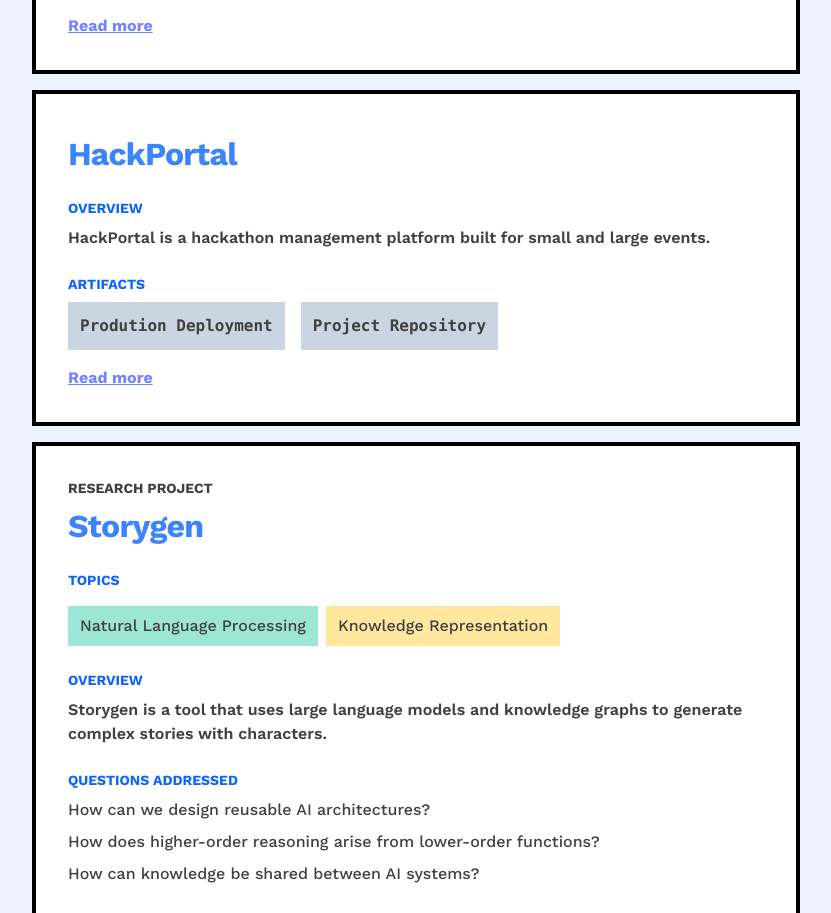
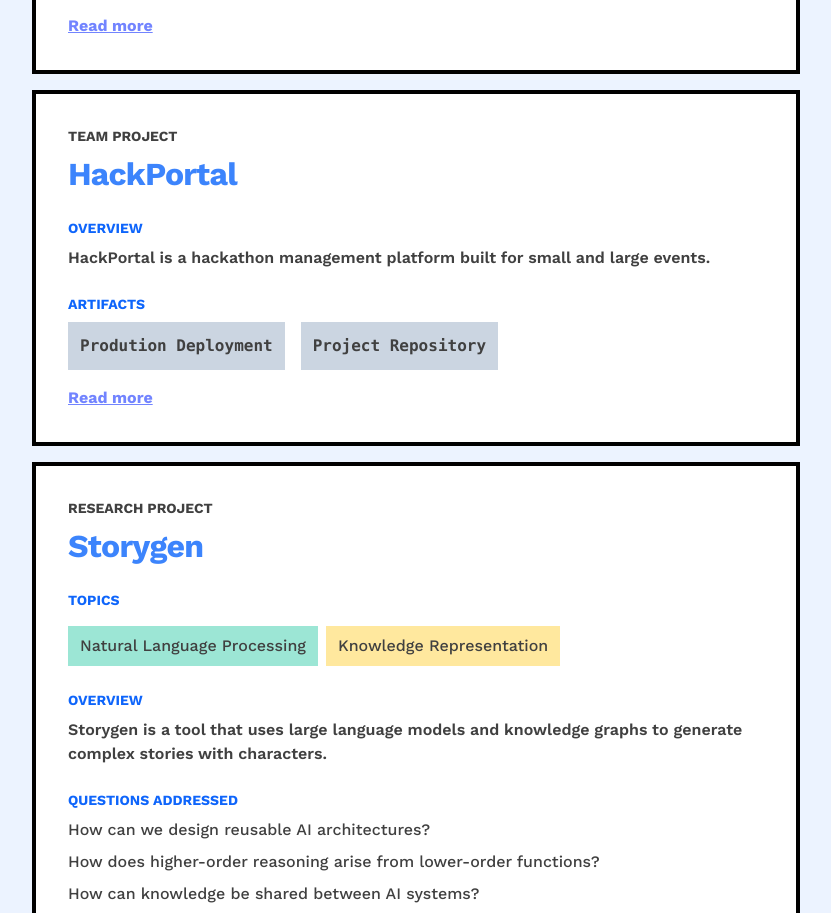
Before and after one commit to WillieCubed/website, a Next.js app: page /projects/all in a window 1280 px wide. Shown: the part 862-1775 px from the top of the page, without its empty margins (224-1055 px from the left). Built offline with nearby package versions, Linux system fonts and the light colour scheme.

Commit message:
fix: Add missing project types

```diff
--- a/app/(pages)/contact/page.tsx
+++ b/app/(pages)/contact/page.tsx
@@ -22,7 +22,7 @@ export default function ContactPage() {
             Hey there!
           </div>
           <div className="text-headline-small text-center md:text-left">
-            You're probably looking for something.
+            You&apos;re probably looking for something.
             <br />
             Let me help.
           </div>
--- a/components/ProjectCard.tsx
+++ b/components/ProjectCard.tsx
@@ -8,6 +8,8 @@ import ProjectSubjectTag from './ProjectSubjectTag';
 const PROJECT_TYPE_MAP: Record<ProjectType, string> = {
   research: 'Research Project',
   personal: 'Personal Project',
+  organization: 'Team Project',
+  hackathon: 'Hackathon Project',
 };
 
 interface ProjectCardProps extends ProjectData {
```
